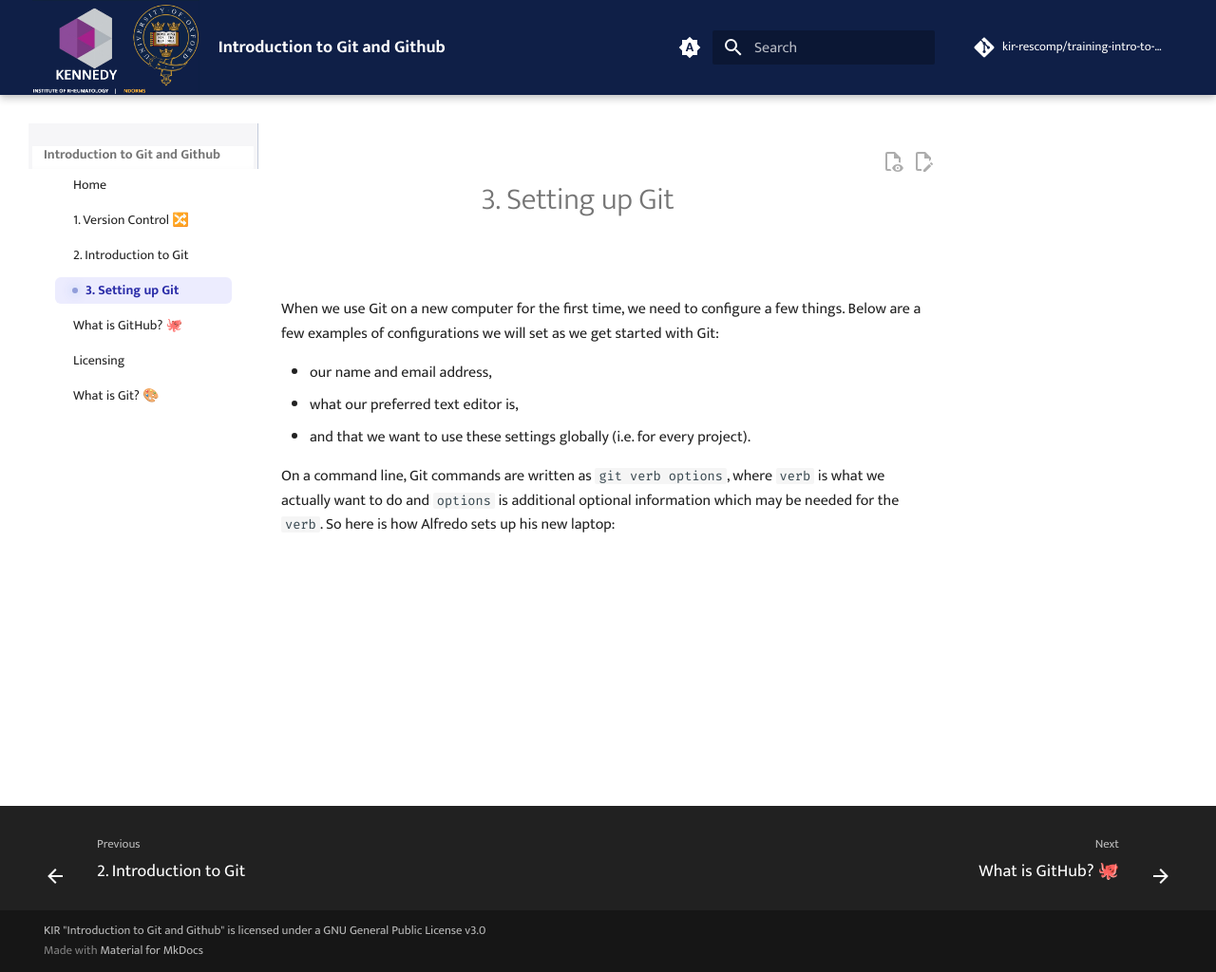
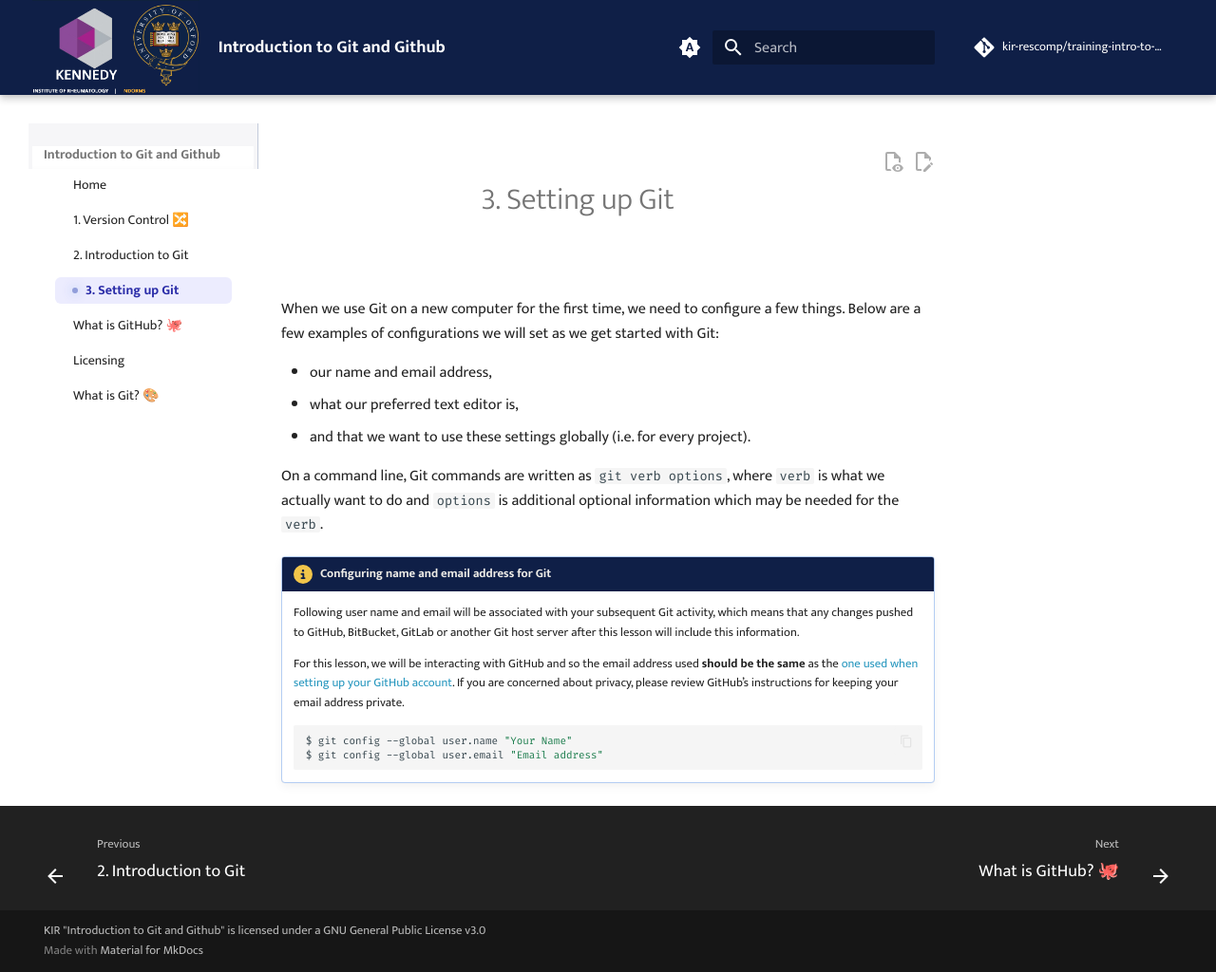
Before and after one commit to kir-rescomp/training-intro-to-git-github, an MkDocs documentation site: the page built from docs/3.setting_up_git.md, in a window 1280 px wide and 1024 px high. Shown: the whole window at 95% size. Built offline with MkDocs 1.6.1 and Material for MkDocs 9.7.7, drawn with Linux system fonts in a browser that asks for light colours; comment, search, counter and statistics services are not loaded.

Commit message:
add config instructions

````diff
--- a/docs/3.setting_up_git.md
+++ b/docs/3.setting_up_git.md
@@ -8,4 +8,16 @@ When we use Git on a new computer for the first time, we need to configure a few
 * and that we want to use these settings globally (i.e. for every project).
 
 
-On a command line, Git commands are written as `git verb options`, where `verb` is what we actually want to do and `options` is additional optional information which may be needed for the `verb`. So here is how Alfredo sets up his new laptop:
+On a command line, Git commands are written as `git verb options`, where `verb` is what we actually want to do and `options` is additional optional information which may be needed for the `verb`.
+
+!!! circle-info "Configuring name and email address for Git"
+
+
+    Following user name and email will be associated with your subsequent Git activity, which means that any changes pushed to GitHub, BitBucket, GitLab or another Git host server after this lesson will include this information.
+
+    For this lesson, we will be interacting with GitHub and so the email address used **should be the same** as the [one used when setting up your GitHub account](https://kir-rescomp.github.io/training-intro-to-git-github/#multi-factor-authentication). If you are concerned about privacy, please review GitHub’s instructions for keeping your email address private.
+
+    ```bash
+    $ git config --global user.name "Your Name"
+    $ git config --global user.email "Email address"
+    ```
````
